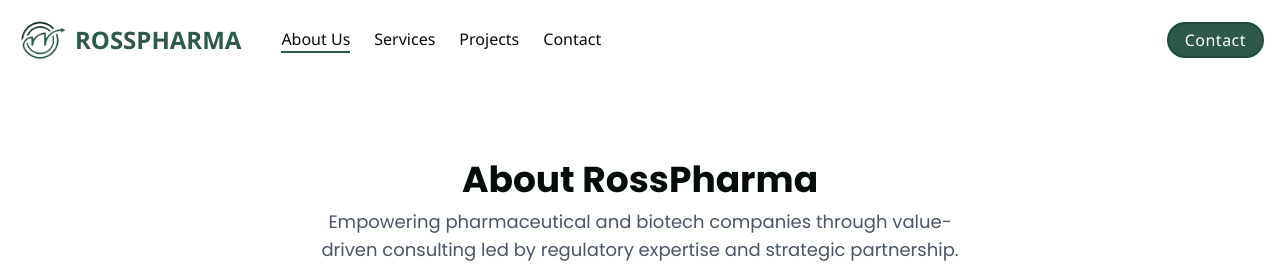
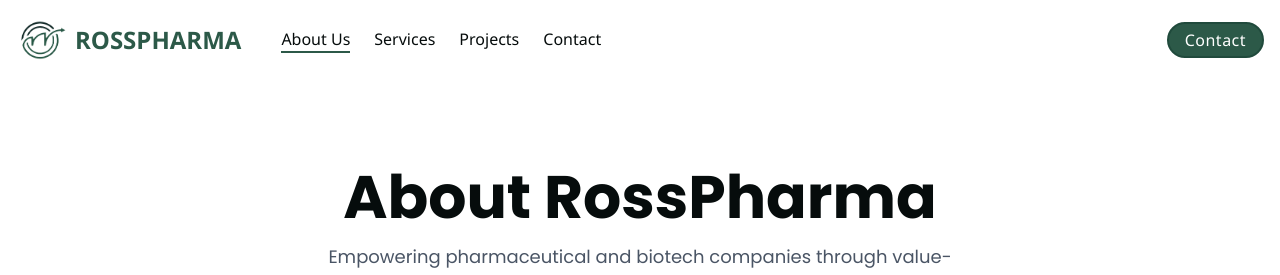
Before and after one commit to dhruvan-vyas/RossPharma, a Next.js app: page /about in a window 1280 px wide. Shown: the top 275 px of the page. Built offline with nearby package versions, Linux system fonts and the light colour scheme.

Commit message:
review version 1.1

```diff
--- a/pages/about.js
+++ b/pages/about.js
@@ -80,9 +80,13 @@
       {/* <Navbar/> */}
       {/* 🧬 About Header Section */}
       <div className="pb-12 mt-0 h-100 pt-40 bg-white text-center border-b border-gray-100">
-        <h1 className="text-4xl font-extrabold text-[#060C0C] mb-2">
+        {/* <h1 className="text-4xl font-extrabold text-[#060C0C] mb-2"> */}
+          {/* About RossPharma */}
+        {/* </h1> */}
+        <h1 className="text-3xl sm:text-5xl md:text-6xl font-extrabold text-[#060C0C] mb-2 break-words leading-tight">
           About RossPharma
         </h1>
+
         <p className="text-lg text-gray-600 max-w-2xl mx-auto px-4">
           Empowering pharmaceutical and biotech companies through value-driven
           consulting led by regulatory expertise and strategic partnership.
--- a/pages/index.js
+++ b/pages/index.js
@@ -79,9 +79,7 @@
 {/* <Navbar/> */}
       {/* Text Content */}
       <div className="relative z-10 flex flex-col items-center justify-center h-full text-center px-4 ">
-        <h1 className="text-4xl md:text-6xl font-semibold text-[#2C5948] mb-5">
-          {/* Pharmaceutical Pathways */}
-          {/* HEALING THE FUTURE */}
+        <h1 className="text-3xl sm:text-4xl md:text-6xl font-semibold text-[#2C5948] mb-5 break-words leading-tight">
           Healing The Future
         </h1>
 
```
